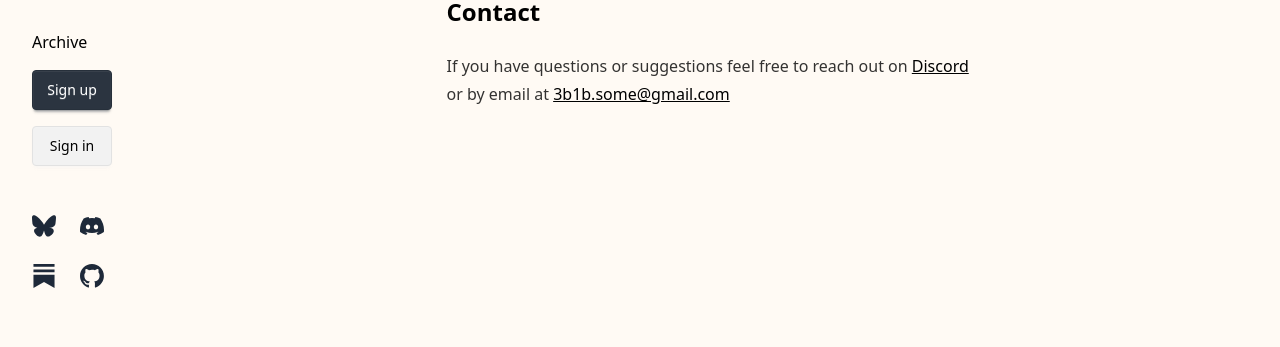
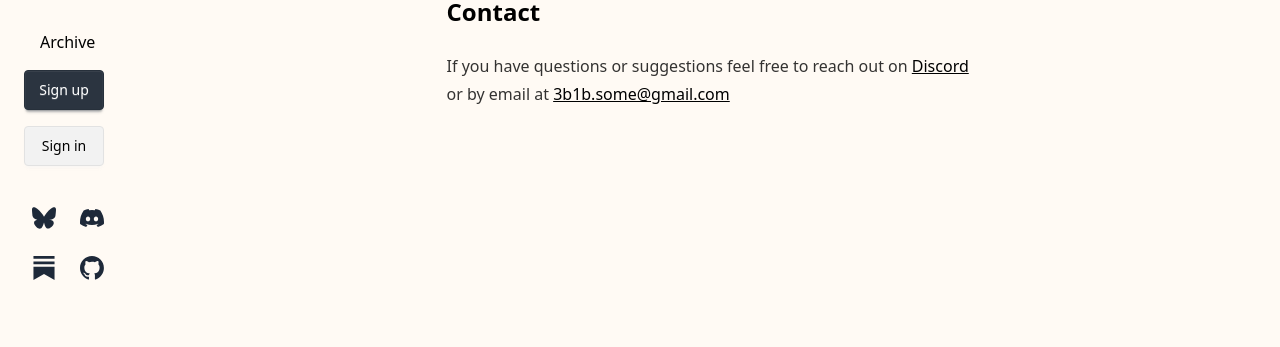
Before and after one commit to fcrozatier/SoME, a SvelteKit app: page /contact in a window 1280 px wide. Shown: the part 132-479 px from the top of the page. Built offline with nearby package versions, Linux system fonts and the light colour scheme; no server answers.

Commit message:
improve alignment

```diff
--- a/src/routes/+layout.svelte
+++ b/src/routes/+layout.svelte
@@ -32,7 +32,7 @@
 
 {#snippet menu()}
 	<ul class="grid gap-4">
-		<li>
+		<li class={data.user ? "" : "translate-x-2"}>
 			<a href="/archive" aria-current={page.url.pathname === "/archive" ? "page" : null}>Archive</a>
 		</li>
 		{#if data.user}
@@ -71,15 +71,15 @@
 				>
 			</li>
 		{:else}
-			<li>
+			<li class="relative -translate-x-2">
 				<a href="/signup" class="btn btn-neutral text-nowrap w-[10ch]">Sign up</a>
 			</li>
-			<li>
+			<li class="relative -translate-x-2">
 				<a href="/login" class="btn text-nowrap w-[10ch]">Sign in</a>
 			</li>
 		{/if}
 		<li
-			class="mt-8 relative -translate-2 grid grid-cols-2 justify-between sm:justify-end items-center gap-2"
+			class="mt-4 relative -translate-x-2 grid grid-cols-2 justify-between sm:justify-end items-center gap-2"
 		>
 			<a
 				title="BlueSky"
```
